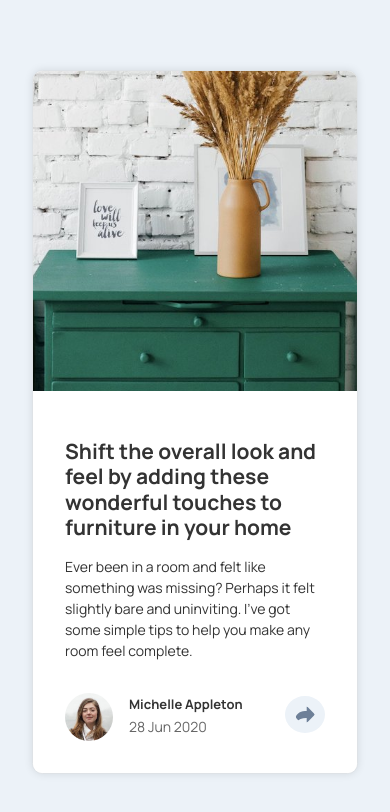
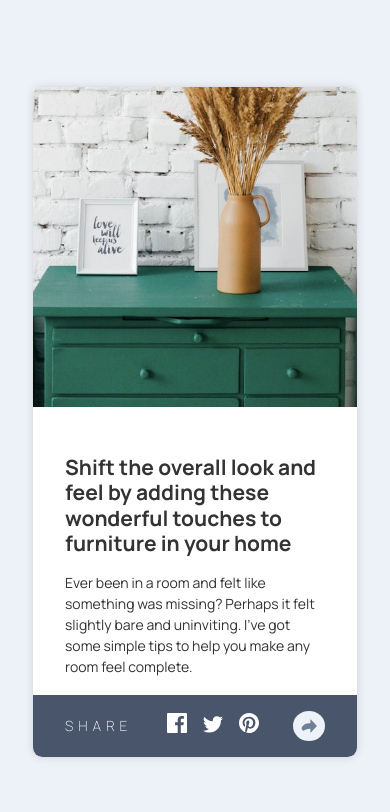
Before and after one commit to Trishachi/article-preview-react, a React (Vite) app: page / in a window 390 px wide. Shown: the top 812 px of the page. Built offline with nearby package versions, Linux system fonts and the light colour scheme.

Commit message:
Mobile active bar built

```diff
--- a/src/components/ArticlePreview.css
+++ b/src/components/ArticlePreview.css
@@ -16,6 +16,7 @@ Version: v1.0
     border-radius: var(--border-radius);
     overflow: hidden;
     box-shadow: 0 0 0.5rem rgba(0, 0, 0, 0.1);
+    position: relative;
 }
 
 .article-image {
@@ -27,7 +28,6 @@ Version: v1.0
     width: 100%;
     height: 23rem;
     object-fit: cover;
-
 }
 
 .article-content {
@@ -44,8 +44,14 @@ Version: v1.0
     padding: 1rem 0;
 }
 
+.article-footer {
+    padding-top: 2rem;
+}
+
 .article-author {
-    display: flex;
+    /* Temp */
+    display: none;
+    /* display: flex; */
     align-items: center;
     padding-top: 1rem;
 }
@@ -89,7 +95,44 @@ Version: v1.0
     color: var(--white);
 }
 
-.tooltip {
+.mobile-socials-share {
+    width: 100%;
+    display: flex;
+    align-items: center;
+    justify-content: space-between;
+    padding: 1rem;
+    background-color: var(--primary-color);
+    color: var(--white);
+    position: absolute;
+    bottom: 0;
+    left: 0;
+    right: 0;
+
+}
+
+.mobile-socials-share-text {
+    padding-left: 1rem;
+    letter-spacing: 5px;
+    font-weight: lighter;
+
+}
+
+.social-icon {
+    padding: 0 0.5rem;
+}
+
+.article-share-icon-mobile-active {
+    width: 2rem;
+    background-color: var(--background-color);
+    color: var(--primary-color);
+    border-radius: 50%;
+    padding: 0.5rem;
+    cursor: pointer;
+    margin-right: 1rem;
+}
+
+
+/* .tooltip {
     position: relative;
     display: inline-block;
 }
@@ -109,7 +152,8 @@ Version: v1.0
     transform: translateX(-50%);
     opacity: 0;
     transition: opacity 0.3s;
-    font-size: 14px;
+    font-size: 12px;
+    letter-spacing: 2px;
     font-weight: 500;
     display: flex;
     align-items: center;
@@ -122,8 +166,8 @@ Version: v1.0
 }
 
 .social-icon {
-    width: 20px;
-    height: 20px;
+    width: 15px;
+    height: 15px;
     cursor: pointer;
     transition: opacity 0.3s;
 }
@@ -146,7 +190,7 @@ Version: v1.0
 .tooltip:hover .tooltiptext {
     visibility: visible;
     opacity: 1;
-}
+} */
 
 /* Responsive Styles */
 /* For screen bigger than 680px */
--- a/src/components/ArticlePreview.jsx
+++ b/src/components/ArticlePreview.jsx
@@ -33,15 +33,25 @@ function ArticlePreview() {
                     </div>
                     <div className="article-share tooltip">
                         <img className="article-share-icon" src={shareIcon} alt="Share" />
-                        <span className="tooltiptext">
+                        {/* <span className="tooltiptext">
                             SHARE
                             <div className="social-icons">
                                 <img src={twitterIcon} alt="Twitter" className="social-icon" />
                                 <img src={facebookIcon} alt="Facebook" className="social-icon" />
                                 <img src={pinterestIcon} alt="Pinterest" className="social-icon" />
                             </div>
-                        </span>
+                        </span> */}
                     </div>
+                </div>
+                <div className="mobile-socials-share">
+                    <span className="mobile-socials-share-text">SHARE</span>
+                    <div className="social-icons">
+                    <img src={facebookIcon} alt="Facebook" className="social-icon" />
+                        <img src={twitterIcon} alt="Twitter" className="social-icon" />
+                        <img src={pinterestIcon} alt="Pinterest" className="social-icon" />
+                    </div>
+                    <img className="article-share-icon-mobile-active" src={shareIcon} alt="Share" />
+
                 </div>
             </div>
             </div>
```
